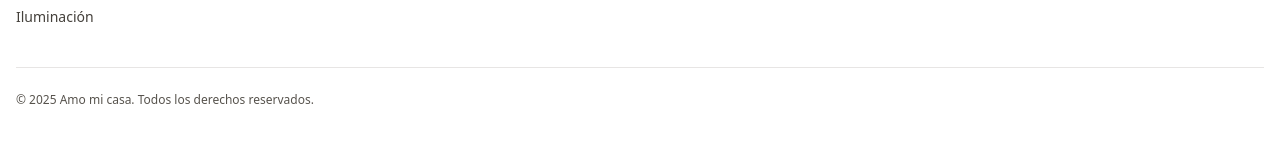
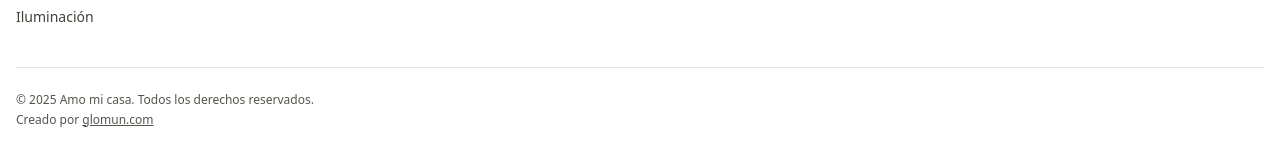
Before and after one commit to Julian986/amo-mi-casa, a Next.js app: page / in a window 1280 px wide. Shown: the part 3961-4126 px from the top of the page. Built offline with nearby package versions, Linux system fonts and the light colour scheme.

Commit message:
creado por glomun

```diff
--- a/src/components/site/Footer.tsx
+++ b/src/components/site/Footer.tsx
@@ -35,7 +35,18 @@ export default function Footer() {
           </div>
         </div>
         <div className="mt-10 border-t border-stone-200 pt-6 text-xs text-stone-600">
-          © {new Date().getFullYear()} Amo mi casa. Todos los derechos reservados.
+          <div>© {new Date().getFullYear()} Amo mi casa. Todos los derechos reservados.</div>
+          <div className="mt-1">
+            Creado por{" "}
+            <a
+              href="https://glomun.com"
+              target="_blank"
+              rel="noopener noreferrer"
+              className="underline hover:text-stone-900"
+            >
+              glomun.com
+            </a>
+          </div>
         </div>
       </div>
     </footer>
```
